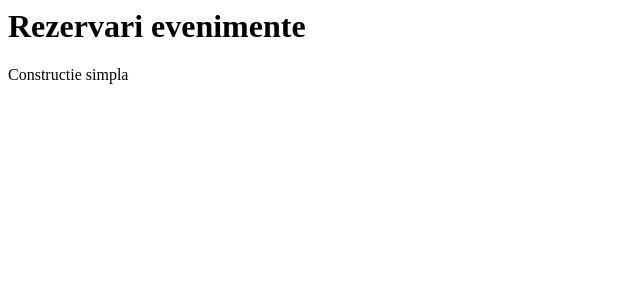
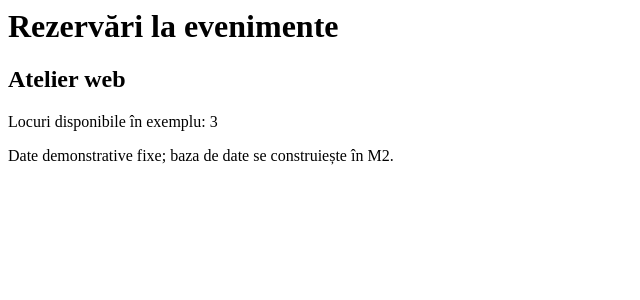
Before and after one commit to thiewo/Proiect_ThWeb_Fantastic2, a React (Vite) app in the folder M1/client/: page / in a window 1280 px wide. Shown: the top 300 px of the page, without its empty margins (0-640 px from the left). Built offline with nearby package versions, Linux system fonts and the light colour scheme.

Commit message:
app.jsx refacut

```diff
--- a/M1/client/src/App.jsx
+++ b/M1/client/src/App.jsx
@@ -1,9 +1,15 @@
 import React from 'react';
+
+
 export default function App() {
+  const eveniment = { title: 'Atelier web', capacity: 5, allocated: 2 };
+  const disponibile = eveniment.capacity - eveniment.allocated;
   return (
     <main>
-      <h1>Rezervari evenimente</h1>
-      <p>Constructie simpla</p>
+      <h1>Rezervări la evenimente</h1>
+      <h2>{eveniment.title}</h2>
+      <p>Locuri disponibile în exemplu: {disponibile}</p>
+      <p>Date demonstrative fixe; baza de date se construiește în M2.</p>
     </main>
   );
 }
--- a/M1/client/src/main.js
+++ /dev/null
@@ -1,6 +0,0 @@
-
-import React from 'react';
-import { createRoot } from 'react-dom/client';
-import App from './App.jsx';
-﻿
-createRoot(document.getElementById('root')).render(<App />);
```
Also changed, not shown: M1/client/src/App.js (deleted, +0 -15 lines).
